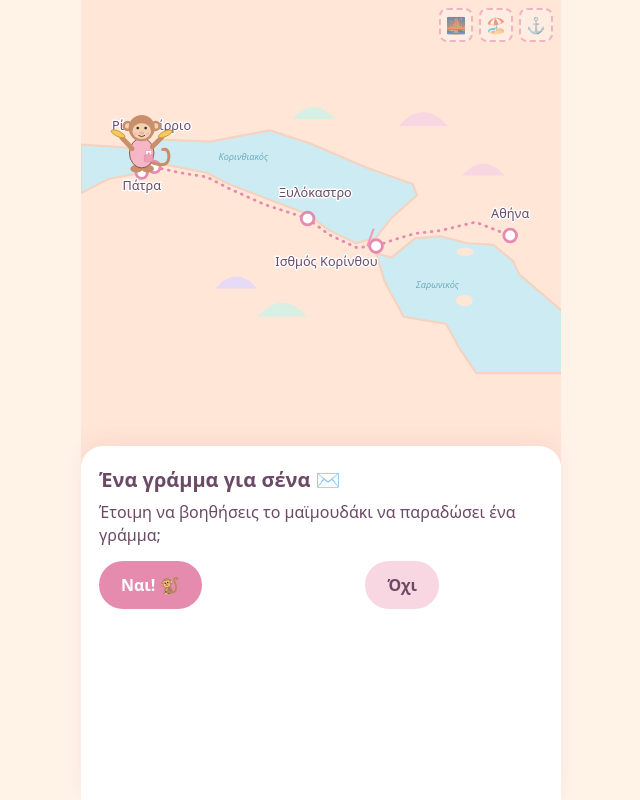
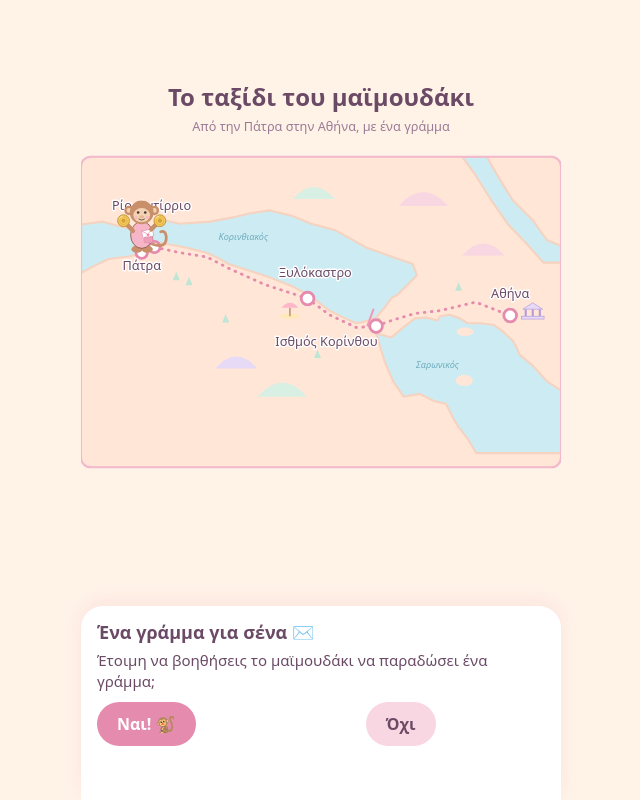
Before and after one commit to tasos-zah/Marianna-s-Birthday, a plain HTML site: page index.html in a window 1280 px wide. Shown: the whole page, without its empty margins (319-959 px from the left). Drawn offline with Linux system fonts and the light colour scheme.

Commit message:
Mail key to separate file and some visual changes

```diff
--- /dev/null
+++ b/config.js
@@ -0,0 +1 @@
+window.WEB3FORMS_KEY="18443fd3-cdee-42a9-9a4c-922425fe18bd";
--- a/index.html
+++ b/index.html
@@ -6,23 +6,19 @@
 :root{--cream:#FFF3E8;--pink:#E58BAE;--ink:#6B4A66;--soft:#F8D7E3}
 *{box-sizing:border-box;-webkit-tap-highlight-color:transparent}
 html,body{margin:0;background:var(--cream);color:var(--ink);font-family:system-ui,-apple-system,"Segoe UI",Roboto,sans-serif}
-#app{max-width:480px;margin:0 auto;min-height:100dvh;display:flex;flex-direction:column;padding-top:env(safe-area-inset-top)}
-#map{position:relative;height:min(58dvh,125vw);background:#FFE6D6;overflow:hidden}
+#app{max-width:480px;margin:0 auto;height:100dvh;display:flex;flex-direction:column;padding-top:env(safe-area-inset-top)}
+#map{position:relative;flex:1;min-height:0;background:var(--cream);overflow:hidden}
 #map svg{width:100%;height:100%;display:block}
-#stamps{position:absolute;top:8px;right:8px;display:flex;gap:6px}
-.st{width:34px;height:34px;border-radius:8px;border:2px dashed var(--pink);background:#fff8;display:grid;place-items:center;font-size:16px;opacity:.55}
-.st.on{border-style:solid;background:#fff;opacity:1;transform:rotate(-6deg)}
-#panel{flex:1;background:#fff;border-radius:22px 22px 0 0;margin-top:-18px;position:relative;padding:20px 18px calc(24px + env(safe-area-inset-bottom));box-shadow:0 -6px 20px #e58bae22}
-h2{margin:0 0 8px;font-size:20px}p{margin:0 0 14px;line-height:1.45}
-button{font:inherit;font-weight:600;border:0;border-radius:999px;padding:13px 22px;min-height:48px;background:var(--pink);color:#fff;cursor:pointer}
+#panel{flex:none;max-height:44dvh;overflow:auto;background:#fff;border-radius:22px 22px 0 0;margin-top:-18px;position:relative;z-index:1;padding:14px 16px calc(14px + env(safe-area-inset-bottom));box-shadow:0 -6px 20px #e58bae22}
+h2{margin:0 0 6px;font-size:18px}p{margin:0 0 10px;line-height:1.4;font-size:15px}
+button{font:inherit;font-weight:600;border:0;border-radius:999px;padding:10px 20px;min-height:44px;background:var(--pink);color:#fff;cursor:pointer}
 button:disabled{opacity:.45}
 button.alt{background:var(--soft);color:var(--ink)}
-.opts{display:grid;gap:10px}.opts button{background:var(--soft);color:var(--ink);text-align:left;border-radius:16px}
+.opts{display:grid;gap:8px}.opts.g{grid-template-columns:1fr 1fr}.opts button{background:var(--soft);color:var(--ink);text-align:left;border-radius:16px;padding:9px 12px;font-size:14px}
 .opts button.sel{background:var(--pink);color:#fff}
 input[type=email]{width:100%;font:inherit;padding:12px 14px;border:2px solid var(--soft);border-radius:14px;margin:0 0 10px}
 input[type=range]{width:100%;accent-color:var(--pink);height:40px}
-#zone{position:relative;height:110px}#zone button{position:absolute}
-#nomsg{min-height:1.4em;text-align:center}
+#zone{position:relative;height:84px}#zone button{position:absolute}
 #dbg{display:none;white-space:pre-wrap;font:11px monospace;background:#f6f0f8;padding:8px;margin:0}
 .lb{font-size:18px;font-weight:500;fill:#6B4A66;paint-order:stroke;stroke:#fff;stroke-width:4px;stroke-linejoin:round}
 .lb2{font-size:13px;font-style:italic;fill:#6FAEC0}
@@ -31,11 +27,16 @@ input[type=range]{width:100%;accent-color:var(--pink);height:40px}
 </style></head><body>
 <div id="app">
 <div id="map"><svg id="svg" xmlns="http://www.w3.org/2000/svg">
-<rect x="-400" y="-400" width="1500" height="1300" fill="#FFE6D6"/>
+<defs><clipPath id="sh"><rect width="680" height="440" rx="14"/></clipPath></defs><text x="340" y="-72" text-anchor="middle" style="font-size:34px;font-weight:700;fill:#6B4A66">Το ταξίδι του μαϊμουδάκι</text><text x="340" y="-36" text-anchor="middle" style="font-size:18px;fill:#9B7A96">Από την Πάτρα στην Αθήνα, με ένα γράμμα</text><g clip-path="url(#sh)"><rect width="680" height="440" fill="#FFE6D6"/>
 <path d="M300 60 q30 -34 60 0 z" fill="#D8F0E3"/><path d="M450 70 q35 -40 70 0 z" fill="#F8D7E3"/><path d="M190 300 q30 -34 60 0 z" fill="#E7DAF7"/><path d="M250 340 q35 -40 70 0 z" fill="#D8F0E3"/><path d="M540 140 q30 -34 60 0 z" fill="#F8D7E3"/>
-<polygon points="0,96 60,100 97,109 112,89 183,92 267,76 326,95 405,129 470,152 476,168 440,200 418,228 390,236 352,218 321,195 209,152 178,136 102,121 86,136 39,145 0,165" fill="#CDEBF2" stroke="#F5D3C0" stroke-width="3" stroke-linejoin="round"/>
-<polygon points="418,250 440,256 473,229 509,226 548,236 584,238 612,261 621,280 684,334 684,420 560,420 535,383 517,350 457,340 430,290" fill="#CDEBF2" stroke="#F5D3C0" stroke-width="3" stroke-linejoin="round"/>
+<polygon points="0,96 30,92 60,100 80,104 97,109 112,89 140,95 183,92 215,86 240,80 267,76 300,84 326,95 360,104 405,129 430,138 470,152 476,168 462,182 448,196 440,200 430,214 418,228 400,234 390,236 372,228 352,218 336,206 321,195 300,184 270,172 240,162 209,152 193,143 178,136 150,129 124,124 102,121 86,136 70,141 39,145 18,155 0,165" fill="#CDEBF2" stroke="#F5D3C0" stroke-width="3" stroke-linejoin="round"/>
+<polygon points="418,250 440,256 455,243 473,229 490,228 505,232 509,226 522,224 535,228 548,236 566,236 584,238 596,246 612,261 618,272 621,280 640,296 660,318 684,334 684,420 560,420 548,400 535,383 528,372 517,350 500,346 480,336 457,340 442,318 430,290" fill="#CDEBF2" stroke="#F5D3C0" stroke-width="3" stroke-linejoin="round"/>
 <ellipse cx="544" cy="248" rx="12" ry="6" fill="#FFE6D6"/><ellipse cx="543" cy="317" rx="12" ry="8" fill="#FFE6D6"/>
+<polygon points="540,0 575,0 592,30 612,62 640,90 660,118 684,128 684,150 655,150 630,122 605,96 580,60 560,28" fill="#CDEBF2" stroke="#F5D3C0" stroke-width="3" stroke-linejoin="round"/>
+<ellipse cx="296" cy="226" rx="14" ry="4" fill="#FFE9B8"/><line x1="296" y1="214" x2="296" y2="226" stroke="#B88A6A" stroke-width="2"/><path d="M284 214 Q296 200 308 214 Z" fill="#FFB6C9"/>
+<polygon points="626,216 640,207 654,216" fill="#E7DAF7" stroke="#B79BDB"/><path d="M630 216v10M640 216v10M650 216v10" stroke="#B79BDB" stroke-width="3"/><rect x="624" y="226" width="32" height="4" fill="#E7DAF7" stroke="#B79BDB"/>
+<path d="M130 175l5-12 5 12zM148 182l5-12 5 12zM330 285l5-12 5 12zM200 235l5-12 5 12zM530 190l5-12 5 12z" fill="#BFE6D5"/>
+<rect x="412" y="228" width="4" height="22" fill="#F5D3C0"/><rect x="420" y="228" width="4" height="22" fill="#F5D3C0"/>
 <rect x="416" y="228" width="4" height="22" fill="#CDEBF2"/>
 <line x1="97" y1="108" x2="103" y2="124" stroke="#F29AB8" stroke-width="4" stroke-linecap="round"/>
 <g id="lift" transform="rotate(-70 406 239)"><line x1="406" y1="239" x2="430" y2="239" stroke="#F29AB8" stroke-width="3" stroke-linecap="round"/></g>
@@ -45,11 +46,9 @@ input[type=range]{width:100%;accent-color:var(--pink);height:40px}
 <path d="M126 735 Q164 748 162 716 Q160 700 148 704" fill="none" stroke="#C98F6B" stroke-width="7" stroke-linecap="round"/>
 <ellipse cx="88" cy="748" rx="14" ry="9" fill="#C98F6B"/><ellipse cx="114" cy="748" rx="14" ry="9" fill="#C98F6B"/>
 <ellipse cx="100" cy="712" rx="28" ry="34" fill="#F7B6C8" stroke="#7A4E3A" stroke-width="2"/>
-<rect x="109" y="706" width="14" height="14" rx="2" fill="#fff" stroke="#D98BA8" stroke-width="1.5"/><circle cx="116" cy="713" r="2.5" fill="#F2849F"/>
-<rect x="106" y="716" width="20" height="16" rx="3" fill="#EFA0B8" stroke="#D98BA8" stroke-width="1.5"/>
-<path d="M78 702 L54 676 M124 698 L146 676" fill="none" stroke="#C98F6B" stroke-width="11" stroke-linecap="round"/>
-<ellipse cx="46" cy="668" rx="17" ry="6" fill="#F4C95D" stroke="#C99A2E" stroke-width="2" transform="rotate(25 46 668)"/>
-<ellipse cx="154" cy="668" rx="17" ry="6" fill="#F4C95D" stroke="#C99A2E" stroke-width="2" transform="rotate(-25 154 668)"/>
+<g transform="rotate(-12 116 712)"><rect x="102" y="699" width="28" height="19" rx="2" fill="#fff" stroke="#D98BA8" stroke-width="1.5"/><path d="M102 699 L116 710 L130 699" fill="none" stroke="#D98BA8" stroke-width="1.5"/><path d="M116 716 l-3.5 -3.5 a2.2 2.2 0 0 1 3.5 -2.6 a2.2 2.2 0 0 1 3.5 2.6 z" fill="#F2849F"/></g>
+<rect x="106" y="717" width="22" height="15" rx="3" fill="#EFA0B8" stroke="#D98BA8" stroke-width="1.5"/><path d="M109 721h16" stroke="#D98BA8" stroke-dasharray="2 2"/>
+<line id="al" x1="78" y1="702" x2="54" y2="676" stroke="#C98F6B" stroke-width="11" stroke-linecap="round"/><line id="ar" x1="124" y1="698" x2="146" y2="676" stroke="#C98F6B" stroke-width="11" stroke-linecap="round"/>
 <circle cx="68" cy="650" r="12" fill="#C98F6B"/><circle cx="132" cy="650" r="12" fill="#C98F6B"/>
 <circle cx="68" cy="650" r="6" fill="#F3D2B3"/><circle cx="132" cy="650" r="6" fill="#F3D2B3"/>
 <circle cx="100" cy="655" r="30" fill="#C98F6B"/><ellipse cx="100" cy="662" rx="21" ry="18" fill="#F3D2B3"/>
@@ -57,19 +56,21 @@ input[type=range]{width:100%;accent-color:var(--pink);height:40px}
 <ellipse cx="100" cy="666" rx="6" ry="4" fill="#E9B896"/>
 <path d="M93 672 Q100 678 107 672" fill="none" stroke="#4A3328" stroke-width="2" stroke-linecap="round"/>
 <circle cx="86" cy="668" r="4" fill="#F7B6C8" opacity=".8"/><circle cx="114" cy="668" r="4" fill="#F7B6C8" opacity=".8"/>
+<g id="cl" transform="translate(54,676)"><circle r="15" fill="#F4C95D" stroke="#B8892B" stroke-width="2"/><circle r="10" fill="none" stroke="#E0A93A" stroke-width="1.5"/><circle r="4" fill="#D9A93C" stroke="#B8892B" stroke-width="1.5"/><path d="M-10 -6 A11 11 0 0 1 -3 -11" fill="none" stroke="#FFF3B8" stroke-width="2" stroke-linecap="round"/></g>
+<g id="cr" transform="translate(146,676)"><circle r="15" fill="#F4C95D" stroke="#B8892B" stroke-width="2"/><circle r="10" fill="none" stroke="#E0A93A" stroke-width="1.5"/><circle r="4" fill="#D9A93C" stroke="#B8892B" stroke-width="1.5"/><path d="M-10 -6 A11 11 0 0 1 -3 -11" fill="none" stroke="#FFF3B8" stroke-width="2" stroke-linecap="round"/></g>
 </g>
 <text id="clang" text-anchor="middle">ΤΣΑΝ!</text>
-</svg>
-<div id="stamps"><div class="st" id="s0">🌉</div><div class="st" id="s1">🏖️</div><div class="st" id="s2">⚓</div></div>
+</g><rect width="680" height="440" rx="14" fill="none" stroke="#F2B8CC" stroke-width="3"/></svg>
 </div>
 <div id="panel"></div>
 <pre id="dbg"></pre>
 </div>
+<script src="config.js"></script>
 <script>
 /* ====== ΡΥΘΜΙΣΕΙΣ — άλλαξε εδώ ====== */
 const CFG={
  endpoint:"https://api.web3forms.com/submit",
- key:"18443fd3-cdee-42a9-9a4c-922425fe18bd",
+ key:window.WEB3FORMS_KEY||"ΒΑΛΕ_ΕΔΩ_ΤΟ_KEY",   // το κλειδί μπαίνει στο αρχείο config.js
  subject:"Γράμμα γενεθλίων",
  gate:{q:"Ερώτηση 1",a:["Απάντηση 1","Απάντηση 2","Απάντηση 3","Απάντηση 4","Απάντηση 5"],ok:0},
  letter:"Εδώ θα μπει η ευχή (προσωρινό κείμενο).",
@@ -97,19 +98,22 @@ $("marks").innerHTML=[0,1,6,9,14].map(i=>`<circle cx="${P[i][0]}" cy="${P[i][1]}
 [[86,160,"Πάτρα","middle"],[100,76,"Ρίο–Αντίρριο","middle"],[332,170,"Ξυλόκαστρο","middle"],[420,268,"Ισθμός Κορίνθου","end"],[608,200,"Αθήνα","middle"]].map(a=>`<text class="lb" x="${a[0]}" y="${a[1]}" text-anchor="${a[3]}">${a[2]}</text>`).join("")+
 `<text class="lb2" x="230" y="118" text-anchor="middle">Κορινθιακός</text><text class="lb2" x="505" y="300" text-anchor="middle">Σαρωνικός</text>`;
 let cam={x:340,y:220,w:680},cur=P[0];
-const setCam=()=>{const m=$("map"),h=cam.w*m.clientHeight/m.clientWidth;$("svg").setAttribute("viewBox",`${cam.x-cam.w/2} ${cam.y-h/2} ${cam.w} ${h}`)};
+const cl=(v,a,b)=>Math.min(Math.max(v,Math.min(a,b)),Math.max(a,b));
+const setCam=()=>{const m=$("map"),h=cam.w*m.clientHeight/m.clientWidth,x=cl(cam.x,cam.w/2,680-cam.w/2),y=cl(cam.y,h/2,440-h/2);$("svg").setAttribute("viewBox",`${x-cam.w/2} ${y-h/2} ${cam.w} ${h}`)};
 function fly(x,y,w,ms=900){const a={...cam},t0=performance.now();return new Promise(r=>{(function f(t){const k=Math.min(1,(t-t0)/ms),e=k<.5?2*k*k:1-Math.pow(-2*k+2,2)/2;cam={x:a.x+(x-a.x)*e,y:a.y+(y-a.y)*e,w:a.w+(w-a.w)*e};setCam();k<1?requestAnimationFrame(f):r()})(t0)})}
-function place(d,bob=0){cur=at(d);$("mk").setAttribute("transform",`translate(${cur[0]-62},${cur[1]-469.3-bob}) scale(.62)`)}
+function place(d,bob=0){cur=at(d);$("mk").setAttribute("transform",`translate(${cur[0]-56},${cur[1]-423.9-bob}) scale(.56)`)}
 function walk(a,b,ms){return new Promise(r=>{const d0=L[a],d1=L[b],t0=performance.now();(function f(t){const k=Math.min(1,(t-t0)/ms);place(d0+(d1-d0)*k,Math.abs(Math.sin(k*ms/90))*2);cam.x=cur[0];cam.y=cur[1]-10;setCam();k<1?requestAnimationFrame(f):r()})(t0)})}
-const stamp=i=>$("s"+i).classList.add("on");
-function clang(){const c=$("clang");c.setAttribute("x",cur[0]);c.setAttribute("y",cur[1]-62);c.classList.remove("go");void c.getBoundingClientRect();c.classList.add("go")}
+function clap(){const t0=performance.now();(function f(t){const k=Math.min(1,(t-t0)/600),e=Math.abs(Math.sin(k*Math.PI*2));
+ [["l",54,676,90,688],["r",146,676,110,688]].forEach(([s,a,b,c,d])=>{const x=a+(c-a)*e,y=b+(d-b)*e;$("c"+s).setAttribute("transform",`translate(${x},${y})`);const l=$("a"+s);l.setAttribute("x2",x);l.setAttribute("y2",y)});
+ if(k<1)requestAnimationFrame(f)})(t0)}
+function clang(){clap();const c=$("clang");c.setAttribute("x",cur[0]);c.setAttribute("y",cur[1]-62);c.classList.remove("go");void c.getBoundingClientRect();c.classList.add("go")}
 /* ---- ροή ---- */
 function intro(){
- show(`<h2>Ένα γράμμα για σένα ✉️</h2><p>Έτοιμη να βοηθήσεις το μαϊμουδάκι να παραδώσει ένα γράμμα;</p><div id="zone"><button id="yes" style="left:0;top:0">Ναι! 🐒</button><button id="no" class="alt" style="left:60%;top:0">Όχι</button></div><p id="nomsg"></p>`);
- const z=$("zone"),n=$("no"),y=$("yes"),msgs=["Μπααα!","Κοντά ήταν!","Δεν πιάνεται 😄","Ωχ, ξέφυγε!"];let c=0;
+ show(`<h2>Ένα γράμμα για σένα ✉️</h2><p>Έτοιμη να βοηθήσεις το μαϊμουδάκι να παραδώσει ένα γράμμα;</p><div id="zone"><button id="yes" style="left:0;top:0">Ναι! 🐒</button><button id="no" class="alt" style="left:60%;top:0">Όχι</button></div>`);
+ const z=$("zone"),n=$("no"),y=$("yes");
  const run=e=>{e&&e.preventDefault();const zb=z.getBoundingClientRect(),yb=y.getBoundingClientRect(),w=n.offsetWidth,h=n.offsetHeight;let x,t,k=0;
   do{x=Math.random()*(z.clientWidth-w);t=Math.random()*(z.clientHeight-h);k++}while(k<25&&x+zb.left<yb.right+10&&x+w+zb.left>yb.left-10&&t+zb.top<yb.bottom+10&&t+h+zb.top>yb.top-10);
-  n.style.left=x+"px";n.style.top=t+"px";$("nomsg").textContent=msgs[c++%msgs.length]};
+  n.style.left=x+"px";n.style.top=t+"px"};
  n.addEventListener("pointerenter",e=>{if(e.pointerType==="mouse")run(e)});
  n.addEventListener("pointerdown",run);n.addEventListener("click",e=>e.preventDefault());n.addEventListener("focus",()=>{run();n.blur()});
  y.onclick=async()=>{show("<p>🐒 Το μαϊμουδάκι ξεκινά από την Πάτρα…</p>");await fly(95,125,170);await walk(0,1,1500);gate()}
@@ -121,24 +125,24 @@ function gate(){
 }
 async function pick(i){
  const ok=i===CFG.gate.ok;S.att.push((ok?"ΣΩΣΤΟ: ":"ΛΑΘΟΣ: ")+CFG.gate.a[i]+" ("+new Date().toLocaleTimeString("el-GR")+")");
- if(ok){stamp(0);show("<p>🐒 Το μαϊμουδάκι συνεχίζει προς Ξυλόκαστρο…</p>");await walk(1,6,4200);return stop1()}
+ if(ok){show("<p>🐒 Το μαϊμουδάκι συνεχίζει προς Ξυλόκαστρο…</p>");await walk(1,6,4200);return stop1()}
  show(`<h2>Χμμ… 🤔</h2><p>Μάλλον δεν είσαι η γενέθλιος… ή μήπως έκανες λάθος;</p><button id="again">Δοκίμασε ξανά</button>`);$("again").onclick=gate;
  if(!S.fail){S.fail=1;send("αποτυχία στον γρίφο",{attempts:S.att.join(" | ")})}
 }
 function stop1(){
  let n=0;show(`<h2>🏖️ Ξυλόκαστρο</h2><p>Το μαϊμουδάκι σταμάτησε για ανάσα. Άγγιξέ το για να χτυπήσει τα πιατίνια!</p><div id="nx"></div>`);
- $("mk").onclick=()=>{clang();if(++n===1){stamp(1);$("nx").innerHTML=`<button id="c1">Συνέχεια</button>`;$("c1").onclick=async()=>{$("mk").onclick=null;show("<p>🐒 Προς τον Ισθμό…</p>");await walk(6,9,3500);stop2()}}}
+ $("mk").onclick=()=>{clang();if(++n===1){$("nx").innerHTML=`<button id="c1">Συνέχεια</button>`;$("c1").onclick=async()=>{$("mk").onclick=null;show("<p>🐒 Προς τον Ισθμό…</p>");await walk(6,9,3500);stop2()}}}
 }
 function stop2(){
  show(`<h2>⚓ Ισθμός Κορίνθου</h2><p>Η γέφυρα είναι σηκωμένη! Σύρε το ρυθμιστικό για να την κατεβάσεις.</p><input id="sl" type="range" min="0" max="100" value="0"><div id="nx2"></div>`);
  const sl=$("sl");sl.oninput=()=>{const v=sl.value/100;$("lift").setAttribute("transform",`rotate(${-70*(1-v)} 406 239)`);
-  if(v===1&&!sl.dataset.d){sl.dataset.d=1;sl.disabled=true;stamp(2);$("nx2").innerHTML=`<button id="c2">Συνέχεια</button>`;$("c2").onclick=async()=>{show("<p>🐒 Τελευταίο κομμάτι προς την Αθήνα…</p>");await walk(9,14,5000);arrive()}}};
+  if(v===1&&!sl.dataset.d){sl.dataset.d=1;sl.disabled=true;$("nx2").innerHTML=`<button id="c2">Συνέχεια</button>`;$("c2").onclick=async()=>{show("<p>🐒 Τελευταίο κομμάτι προς την Αθήνα…</p>");await walk(9,14,5000);arrive()}}};
 }
 function arrive(){
  show(`<h2>🏙️ Αθήνα!</h2><p>Το μαϊμουδάκι χτυπά το κουδούνι και βγάζει το γράμμα από την τσέπη του…</p><button id="op">✉️ Άνοιξε το γράμμα</button>`);$("op").onclick=letter;
 }
 function letter(){
- show(`<h2>💌 Το γράμμα</h2><p>${CFG.letter}</p><p><b>Διάλεξε το δώρο σου:</b></p><div class="opts">${CFG.gifts.map((g,i)=>`<button data-g="${i}">${g[0]} ${g[1]}</button>`).join("")}</div><div id="ex" style="margin-top:12px"></div><p style="font-size:13px;opacity:.7">Όταν πατήσεις «Στείλε», η επιλογή σου φτάνει σε μένα.</p><button id="snd" disabled>Στείλε την επιλογή μου</button><p id="err" style="color:#b03a2e;margin-top:10px"></p>`);
+ show(`<h2>💌 Το γράμμα</h2><p>${CFG.letter}</p><p><b>Διάλεξε το δώρο σου:</b></p><div class="opts g">${CFG.gifts.map((g,i)=>`<button data-g="${i}">${g[0]} ${g[1]}</button>`).join("")}</div><div id="ex" style="margin-top:12px"></div><p style="font-size:13px;opacity:.7">Όταν πατήσεις «Στείλε», η επιλογή σου φτάνει σε μένα.</p><button id="snd" disabled>Στείλε την επιλογή μου</button><p id="err" style="color:#b03a2e;margin-top:10px"></p>`);
  const chk=()=>{$("snd").disabled=!(S.gift!=null&&(S.gift!==CFG.couponIndex||/^\S+@\S+\.\S+$/.test($("em").value.trim())))};
  document.querySelectorAll("[data-g]").forEach(b=>b.onclick=()=>{S.gift=+b.dataset.g;document.querySelectorAll("[data-g]").forEach(x=>x.classList.toggle("sel",x===b));
   $("ex").innerHTML=S.gift===CFG.couponIndex?`<p>Σε ποιο email να στείλω το κουπόνι;</p><input id="em" type="email" placeholder="όνομα@email.com" autocomplete="email">`:"";
@@ -148,5 +152,5 @@ function letter(){
   if(ok)show(`<h2>🎉 Παραδόθηκε!</h2><p>Η επιλογή σου έφτασε. Χρόνια πολλά! 🐒💛</p>`);
   else{b.disabled=false;b.textContent="Στείλε ξανά";$("err").textContent="Η αποστολή δεν πέτυχε. Έλεγξε τη σύνδεσή σου και πάτα ξανά."}};
 }
-addEventListener("resize",setCam);setCam();place(0);intro();
+addEventListener("resize",setCam);if(window.ResizeObserver)new ResizeObserver(setCam).observe($("map"));setCam();place(0);intro();
 </script></body></html>
```
